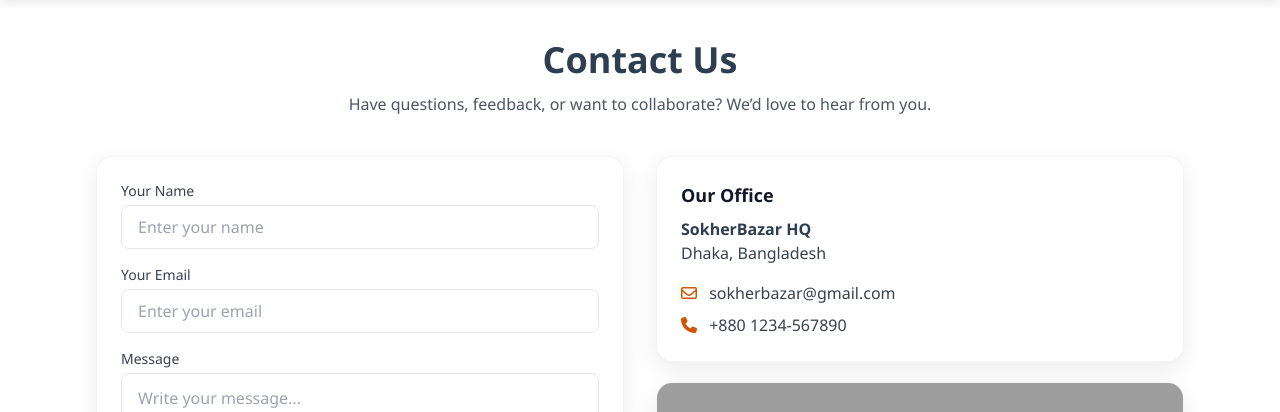
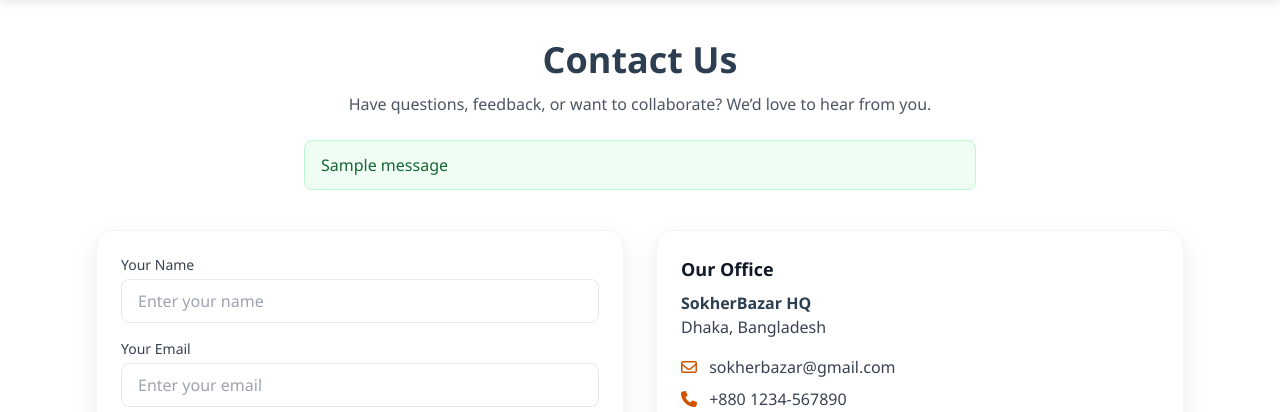
Before and after one commit to Junaid706/SokherBazar, a Django app: page /contact/ in a window 1280 px wide. Shown: the part 75-487 px from the top of the page. Run offline with Django 5.2, Linux system fonts and the light colour scheme; tables that the repository leaves empty hold one stand-in row (values such as "Sample post"); one stand-in notice (Sample message) is shown; some libraries are stand-ins or nearby versions; grey boxes are pictures that could not be loaded.

Commit message:
contact is working fine

```diff
--- a/Rari/views.py
+++ b/Rari/views.py
@@ -10,7 +10,11 @@
 from django.http import JsonResponse
 from decimal import Decimal, InvalidOperation
 from .models import Product, Wishlist, Category, Artisan, Story, Order, OrderItem, Customer
-
+from django.shortcuts import render, redirect
+from django.contrib import messages
+from .models import ContactMessage
+from django.core.validators import validate_email
+from django.core.exceptions import ValidationError
 
 # -------------------- HOME --------------------
 def home(request):
@@ -215,6 +219,39 @@
 
 
 def contact(request):
+    if request.method == "POST":
+        name = (request.POST.get("name") or "").strip()
+        email = (request.POST.get("email") or "").strip()
+        message_text = (request.POST.get("message") or "").strip()
+
+        # Simple validation
+        if not name or not email or not message_text:
+            messages.error(request, "Please fill out all fields.")
+            return render(request, "contact.html")
+
+        try:
+            validate_email(email)
+        except ValidationError:
+            messages.error(request, "Please enter a valid email address.")
+            return render(request, "contact.html")
+
+        # Save to DB (shows up in Admin)
+        ContactMessage.objects.create(
+            name=name, email=email, message=message_text
+        )
+
+        # (Optional) Notify admin by email
+        # send_mail(
+        #     subject=f"New contact from {name}",
+        #     message=f"From: {name} <{email}>\n\n{message_text}",
+        #     from_email=settings.DEFAULT_FROM_EMAIL,
+        #     recipient_list=[settings.DEFAULT_FROM_EMAIL],  # or a specific admin email
+        #     fail_silently=True,
+        # )
+
+        messages.success(request, "Thanks! Your message has been sent.")
+        return redirect("contact")  # PRG pattern to avoid resubmission
+
     return render(request, "contact.html")
 
 
--- a/template/contact.html
+++ b/template/contact.html
@@ -14,14 +14,11 @@
           accent: '#E67E22',
           dark: '#2C3E50'
         },
-        boxShadow: {
-          card: '0 8px 24px rgba(0,0,0,.08)'
-        }
+        boxShadow: { card: '0 8px 24px rgba(0,0,0,.08)' }
       }
     }
   }
 </script>
-<!-- Icons (optional) -->
 <link rel="stylesheet" href="https://cdnjs.cloudflare.com/ajax/libs/font-awesome/6.5.0/css/all.min.css">
 {% endblock %}
 
@@ -37,6 +34,27 @@
       </p>
     </div>
 
+    <!-- FLASH MESSAGES (server-side) -->
+    {% if messages %}
+      <div class="max-w-2xl mx-auto mt-6 space-y-3">
+        {% for message in messages %}
+          {% if message.tags == 'success' %}
+            <div class="rounded-lg border border-green-200 bg-green-50 text-green-800 px-4 py-3">
+              {{ message }}
+            </div>
+          {% elif message.tags == 'error' or message.tags == 'warning' %}
+            <div class="rounded-lg border border-red-200 bg-red-50 text-red-700 px-4 py-3">
+              {{ message }}
+            </div>
+          {% else %}
+            <div class="rounded-lg border border-gray-200 bg-gray-50 text-gray-700 px-4 py-3">
+              {{ message }}
+            </div>
+          {% endif %}
+        {% endfor %}
+      </div>
+    {% endif %}
+
     <!-- Grid -->
     <div class="mt-10 grid grid-cols-1 lg:grid-cols-2 gap-8 items-start">
       <!-- Contact Form -->
@@ -48,21 +66,21 @@
               <label for="name" class="block text-sm font-medium text-gray-700">Your Name</label>
               <input id="name" name="name" type="text" required
                      class="mt-1 w-full h-11 px-4 rounded-lg border border-gray-200 focus:outline-none focus:ring-2 focus:ring-primary"
-                     placeholder="Enter your name">
+                     placeholder="Enter your name" value="{{ request.POST.name }}">
             </div>
 
             <div>
               <label for="email" class="block text-sm font-medium text-gray-700">Your Email</label>
               <input id="email" name="email" type="email" required
                      class="mt-1 w-full h-11 px-4 rounded-lg border border-gray-200 focus:outline-none focus:ring-2 focus:ring-primary"
-                     placeholder="Enter your email">
+                     placeholder="Enter your email" value="{{ request.POST.email }}">
             </div>
 
             <div>
               <label for="message" class="block text-sm font-medium text-gray-700">Message</label>
               <textarea id="message" name="message" rows="5" required
                         class="mt-1 w-full px-4 py-3 rounded-lg border border-gray-200 focus:outline-none focus:ring-2 focus:ring-primary"
-                        placeholder="Write your message..."></textarea>
+                        placeholder="Write your message...">{{ request.POST.message }}</textarea>
             </div>
 
             <button type="submit"
@@ -71,7 +89,7 @@
               Send Message
             </button>
 
-            <!-- Success/Error placeholder (client-side) -->
+            <!-- Client-side status (optional) -->
             <p id="formStatus" class="hidden text-sm mt-2"></p>
           </div>
         </form>
@@ -102,7 +120,7 @@
           <div class="aspect-[16/9]">
             <iframe
               src="https://www.google.com/maps/embed?pb=!1m18!1m12!1m3!1d3651.903409189381!2d90.39146337428897!3d23.7508857786797!2m3!1f0!2f0!3f0!3m2!1i1024!2i768!4f13.1!3m3!1m2!1s0x3755b894c0f3f0b7%3A0xd3a9d5e0b8c8f4!2sUniversity%20of%20Asia%20Pacific!5e0!3m2!1sen!2sbd!4v1695372734973!5m2!1sen!2sbd"
-              class="w-full h-full" style="border:0;" allowfullscreen="" loading="lazy" referrerpolicy="no-referrer-when-downgrade"
+              class="w-full h-full" style="border:0;" allowfullscreen loading="lazy" referrerpolicy="no-referrer-when-downgrade"
               title="SokherBazar Location"></iframe>
           </div>
         </div>
@@ -115,11 +133,10 @@
 
 {% block extra_js %}
 <script>
-  // Simple client-side validation + UX feedback
+  // Optional client-side validation prompt (server-side messages still apply)
   (function(){
     const form = document.getElementById('contactForm');
     const statusEl = document.getElementById('formStatus');
-
     if(!form) return;
 
     form.addEventListener('submit', function(e){
@@ -132,15 +149,7 @@
         statusEl.textContent = 'Please fill out all fields.';
         statusEl.className = 'text-red-600 text-sm mt-2';
         statusEl.classList.remove('hidden');
-        return false;
       }
-
-      // If you handle POST in Django, let it submit normally.
-      // If you want AJAX instead, preventDefault here and POST via fetch().
-      statusEl.textContent = 'Sending...';
-      statusEl.className = 'text-gray-600 text-sm mt-2';
-      statusEl.classList.remove('hidden');
-      // allow normal submit
     });
   })();
 </script>
```
Also changed, not shown: Rari/admin.py (+9 -1 lines), Rari/models.py (+13 -0 lines), Rari/migrations/0011_contactmessage.py (added), db.sqlite3.
